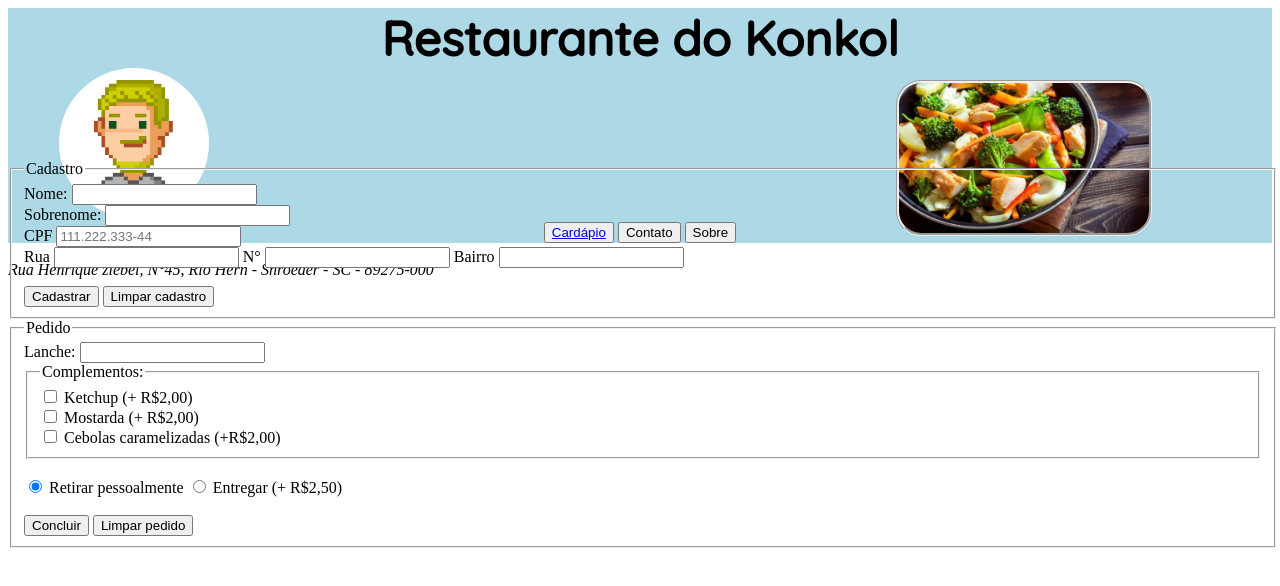
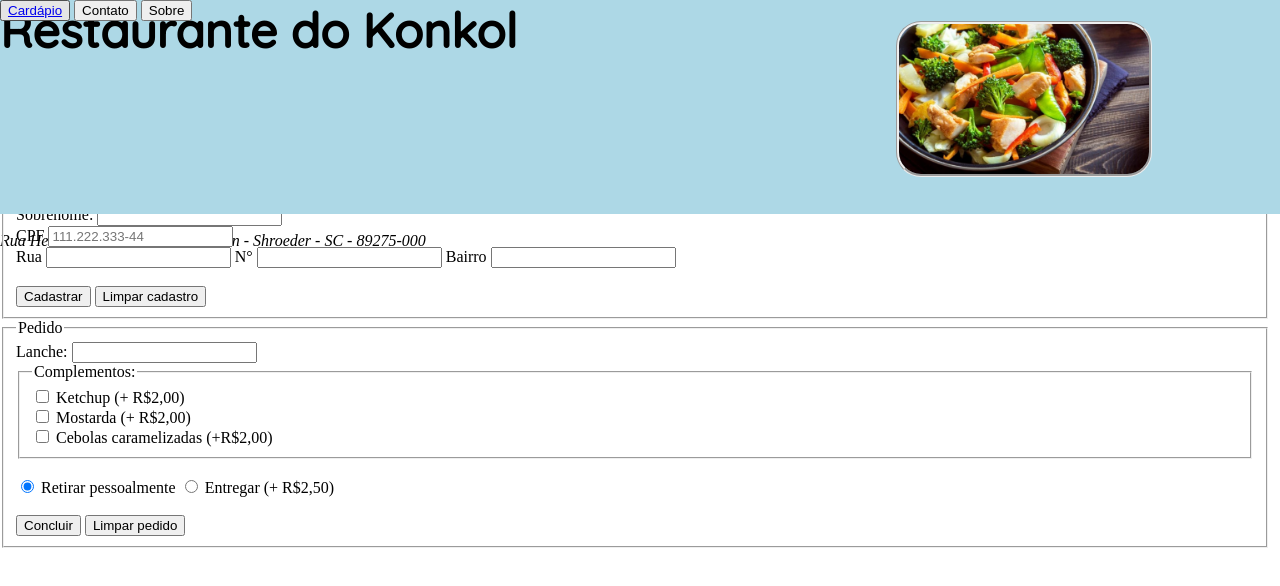
Before and after one commit to NativiXK/curso_django, a plain HTML site: page CSS/minha_loja.html in a window 1280 px wide. Drawn offline with Linux system fonts and the light colour scheme.

Commit message:
Continuando projeto

```diff
--- a/CSS/styles.css
+++ b/CSS/styles.css
@@ -9,25 +9,28 @@ Seletores css de elementos
 
 */
 
+html, body{
+  margin: 0;
+  height: 100%;
+
+}
+
 .cabecalho{
+  position: relative;
   margin: 0px;
   top: 0px;
   left: 0px;
   background-color: lightblue;
-  height: 20%;
+  z-index: 100;
   width: 100%;
-  text-align: center;
 }
 
 .navegacao{
-  height: 40%;
-  top: 10%;
+  position: fixed;
+  top: 0px;
+  left: 0px;
 }
 
-.endereco{
-  bottom: 0px;
-
-}
 
 #perfil{
   display: inline;
@@ -53,7 +56,6 @@ Seletores css de elementos
 }
 
 main{
-  display: block;
   position: absolute;
   top: 20%;
   width: calc(100% - 10px);
--- a/Projeto/style.css
+++ b/Projeto/style.css
@@ -1,23 +1,21 @@
 html, body{
   height: 100%;
-  margin: 0px;
+  margin: 0;
   background-color: #161616;
   color: white;
 }
 
 #Lugar{
-  margin: 0px;
-  display: block;
   background-image: url("./images/bar_interior.jpg");
 }
 
 .titulo-secao{
   text-align: center;
   font-size: 30px;
+  margin: 0;
 }
 
 .secao{
-  position: relative;
   background-size: cover;
   background-repeat: no-repeat;
   width: 100%;
@@ -25,6 +23,9 @@ html, body{
 }
 
 /* HEADER */
+header{
+  margin: 0;
+}
 .cabecalho{
   position: relative;
 }
@@ -42,16 +43,12 @@ html, body{
 }
 
 .navegacao{
-  position:absolute;
-  display: inline-block;
-  top:0px;
-  left: 0px;
-  width: 100%;
-  height: 50px;
-  margin: 0px;
+  position:fixed;
+  top:0;
+  right: 0;
+  left: 0;
   background-color: #3b3b3b;
   z-index: 100;
-  border: 0px;
 }
 
 .nav-link{
```
Also changed, not shown: Projeto/index.html (+2 -2 lines).
